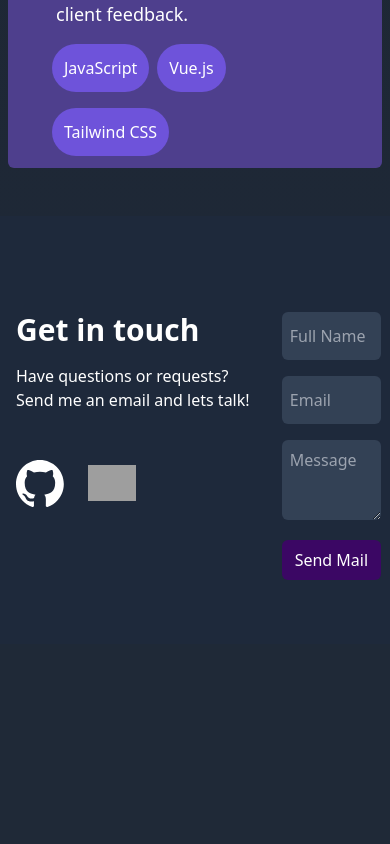
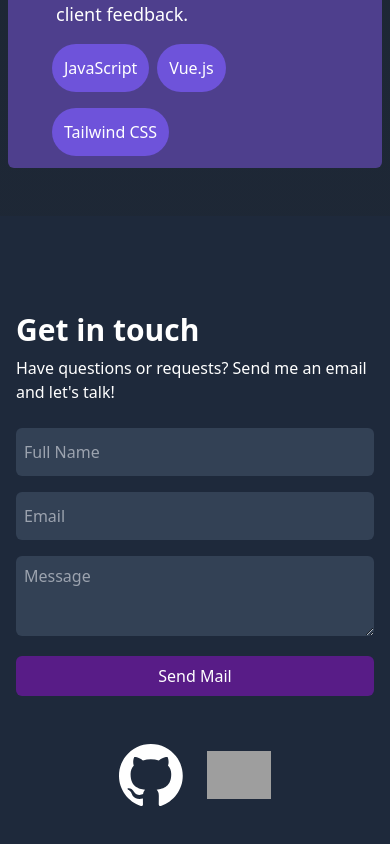
Before and after one commit to Kevinoo5/portfolio, a React (Vite) app: page / in a window 390 px wide. Shown: the part 6358-7202 px from the top of the page. Before the commit the page ends 7002 px from the top, so only its background shows below. Built offline with nearby package versions, Linux system fonts and the light colour scheme; grey boxes are pictures that could not be loaded; what tailwindcss-animated would draw is missing.

Commit message:
Make footer more mobile-friendly and responsive

```diff
--- /dev/null
+++ b/src/components/EmailForm.jsx
@@ -0,0 +1,67 @@
+import { useRef } from "react";
+import emailjs from "@emailjs/browser";
+import { toast } from "react-toastify";
+
+const EmailForm = ({ displayClasses }) => {
+  const form = useRef();
+
+  const sendEmail = (e) => {
+    e.preventDefault();
+
+    emailjs
+      .sendForm(
+        import.meta.env.VITE_MAIL_SERVICE,
+        import.meta.env.VITE_MAIL_TEMPLATE,
+        form.current,
+        {
+          publicKey: import.meta.env.VITE_MAIL_PUBLICKEY,
+        },
+      )
+      .then(() => {
+        console.log("Email sent successfully!");
+        form.current.reset();
+        toast.success("Email sent successfully!");
+      })
+      .catch((error) => {
+        console.error("Error sending email: ", error);
+        toast.error("Error sending email");
+      });
+  };
+
+  return (
+    <form
+      ref={form}
+      onSubmit={sendEmail}
+      className={`flex-col gap-4 w-full md:w-1/2 ${displayClasses}`}
+    >
+      <input
+        type="text"
+        name="from_name"
+        placeholder="Full Name"
+        className="bg-slate-700 text-white w-full md:w-4/5 p-2 h-12 rounded-md"
+        required
+      />
+      <input
+        type="email"
+        name="from_email"
+        placeholder="Email"
+        className="bg-slate-700 text-white w-full md:w-4/5 p-2 h-12 rounded-md"
+        required
+      />
+      <textarea
+        name="message"
+        placeholder="Message"
+        className="bg-slate-700 text-white w-full md:w-4/5 p-2 h-20 rounded-md"
+        required
+      />
+      <button
+        type="submit"
+        className="bg-purple-900 text-white w-full hover:bg-purple-950 transition duration-200 md:w-1/5 mt-1 p-2 rounded-md"
+      >
+        Send Mail
+      </button>
+    </form>
+  );
+};
+
+export default EmailForm;
--- a/src/components/Footer.jsx
+++ b/src/components/Footer.jsx
@@ -1,40 +1,45 @@
-import emailjs from '@emailjs/browser';
-import { ToastContainer, toast } from 'react-toastify';
-import 'react-toastify/dist/ReactToastify.css';
-import { useRef } from 'react';
+import { ToastContainer } from "react-toastify";
+import { useState, useEffect } from "react";
+import "react-toastify/dist/ReactToastify.css";
+import EmailForm from "./EmailForm.jsx";
 
 const Footer = () => {
-    const form = useRef();
+  const [isDesktop, setIsDesktop] = useState(window.innerWidth >= 768);
 
-    const sendEmail = (e) => {
-        e.preventDefault();
+  useEffect(() => {
+    const handleResize = () => {
+      setIsDesktop(window.innerWidth >= 768);
+    };
 
-        emailjs.sendForm(import.meta.env.VITE_MAIL_SERVICE, VITE_MAIL_TEMPLATE, form.current, {
-            publicKey: import.meta.env.VITE_MAIL_PUBLICKEY,
-        })
-            .then((result) => {
-                console.log("Email sent successfully!");
-                form.current.reset();
-                toast.success('Email sent successfully!');
-            })
-            .catch((error) => {
-                console.error("Error sending email: ", error);
-                toast.error('Error sending email');
-            });
-    }
+    window.addEventListener("resize", handleResize);
+    return () => window.removeEventListener("resize", handleResize);
+  }, []);
 
   return (
-    <footer className="flex text-white justify-around bottom-0 left-0 pt-24 pb-16 bg-slate-800">
-      <div className="flex flex-col pl-4 pr-4 md:px-12">
+    <footer className="flex text-white flex-col items-center md:items-start md:flex-row justify-around bottom-0 left-0 pt-24 pb-16 bg-slate-800">
+      {isDesktop ? (
+        <div className="hidden md:flex flex-col px-4 md:px-12">
           <p className="text-3xl md:text-5xl mb-4 font-bold">Get in touch</p>
           <p className="text-md">
             Have questions or requests? Send me an email and lets talk!
           </p>
-        <div className="flex mt-12 flex-row gap-6 items-center">
-          <a href="https://github.com/Kevinoo5" target="_blank" rel="noopener noreferrer">
-            <img src="github-mark-white.svg" alt="GitHub" className="w-12 md:w-full" />
+          <div className="hidden md:flex mt-12 flex-row gap-6 items-center">
+            <a
+              href="https://github.com/Kevinoo5"
+              target="_blank"
+              rel="noopener noreferrer"
+            >
+              <img
+                src="github-mark-white.svg"
+                alt="GitHub"
+                className="w-12 md:w-full"
+              />
             </a>
-          <a href="https://www.linkedin.com/in/kevin-noormets-1905a4253/" target="_blank" rel="noopener noreferrer">
+            <a
+              href="https://www.linkedin.com/in/kevin-noormets-1905a4253/"
+              target="_blank"
+              rel="noopener noreferrer"
+            >
               <img
                 src="https://upload.wikimedia.org/wikipedia/commons/8/81/LinkedIn_icon.svg"
                 alt="LinkedIn"
@@ -43,36 +48,40 @@ const Footer = () => {
             </a>
           </div>
         </div>
-      <form ref={form} onSubmit={sendEmail} className="flex flex-col gap-4 w-1/2">
-        <input
-          type="text"
-          name="from_name"
-          placeholder="Full Name"
-          className="bg-slate-700 text-white w-11/12 md:w-4/5 p-2 h-12 rounded-md"
-          required
+      ) : (
+        <div className="flex md:hidden pb-6 flex-col px-4">
+          <p className="text-3xl md:text-5xl mb-2 font-bold">Get in touch</p>
+          <p className="text-md pb-6">
+            Have questions or requests? Send me an email and let&apos;s talk!
+          </p>
+          <EmailForm displayClasses={"flex md:hidden"} />
+          <div className="mt-12 flex justify-center flex-row gap-6 items-center">
+            <a
+              href="https://github.com/Kevinoo5"
+              target="_blank"
+              rel="noopener noreferrer"
+            >
+              <img
+                src="github-mark-white.svg"
+                alt="GitHub"
+                className="w-16 md:w-full"
               />
-        <input
-          type="text"
-          name="from_email"
-          placeholder="Email"
-          className="bg-slate-700 text-white w-11/12 md:w-4/5 p-2 h-12 rounded-md"
-          required
-          pattern="[a-z0-9._%+-]+@[a-z0-9.-]+\.[a-z]{2,}$"
+            </a>
+            <a
+              href="https://www.linkedin.com/in/kevin-noormets-1905a4253/"
+              target="_blank"
+              rel="noopener noreferrer"
+            >
+              <img
+                src="https://upload.wikimedia.org/wikipedia/commons/8/81/LinkedIn_icon.svg"
+                alt="LinkedIn"
+                className="w-16 md:w-full"
               />
-        <textarea
-          type="text"
-          name="message"
-          placeholder="Message"
-          className="bg-slate-700 text-white w-11/12 md:w-4/5 p-2 h-20 rounded-md"
-          required
-        />
-        <button
-          type="submit"
-          className="bg-purple-950 text-white w-11/12 md:w-1/5 mt-1 p-2 rounded-md"
-        >
-          Send Mail
-        </button>
-      </form>
+            </a>
+          </div>
+        </div>
+      )}
+      <EmailForm displayClasses={"hidden md:flex"} />
       <ToastContainer />
     </footer>
   );
```
Lines whose indentation alone changed are shown as unchanged.
